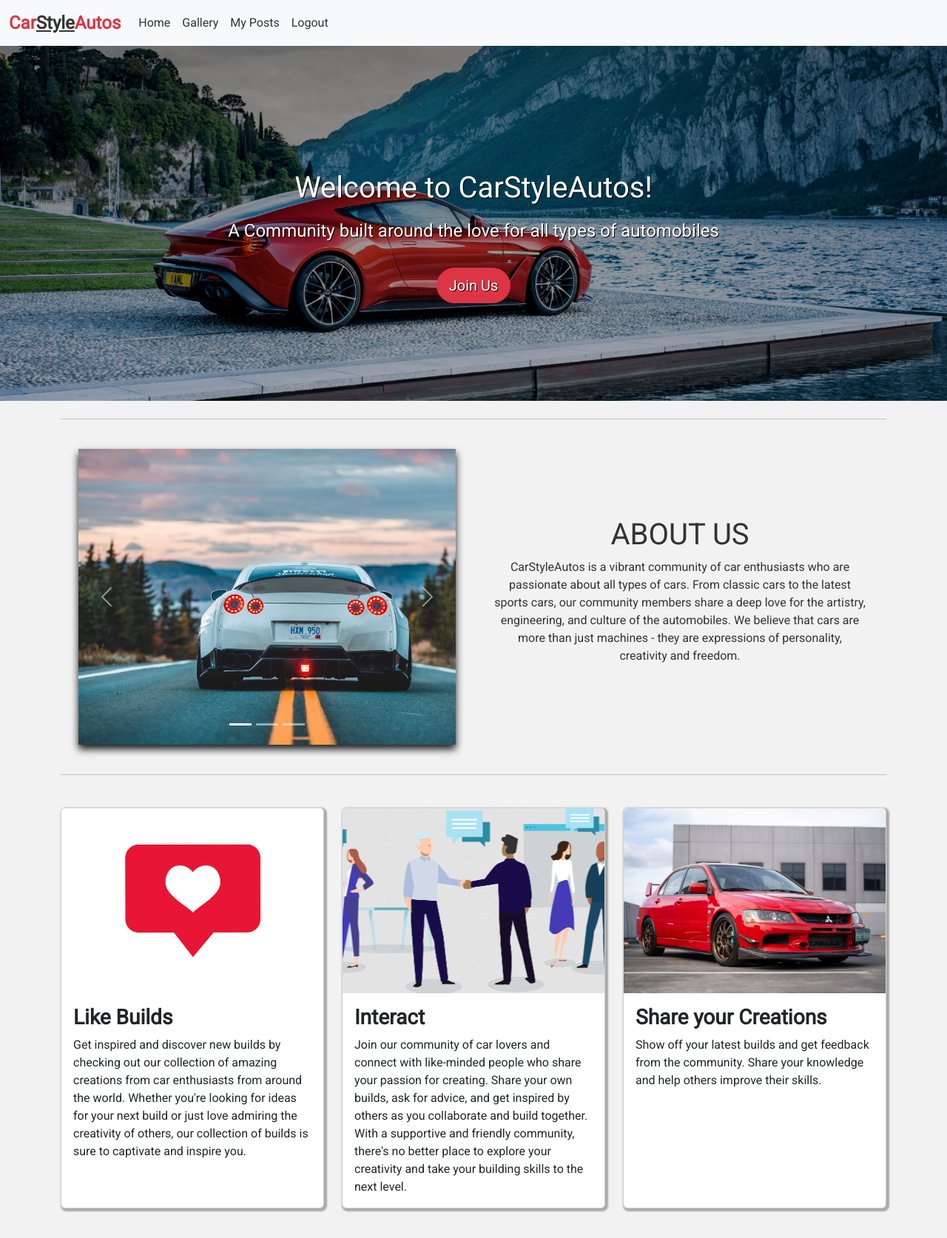
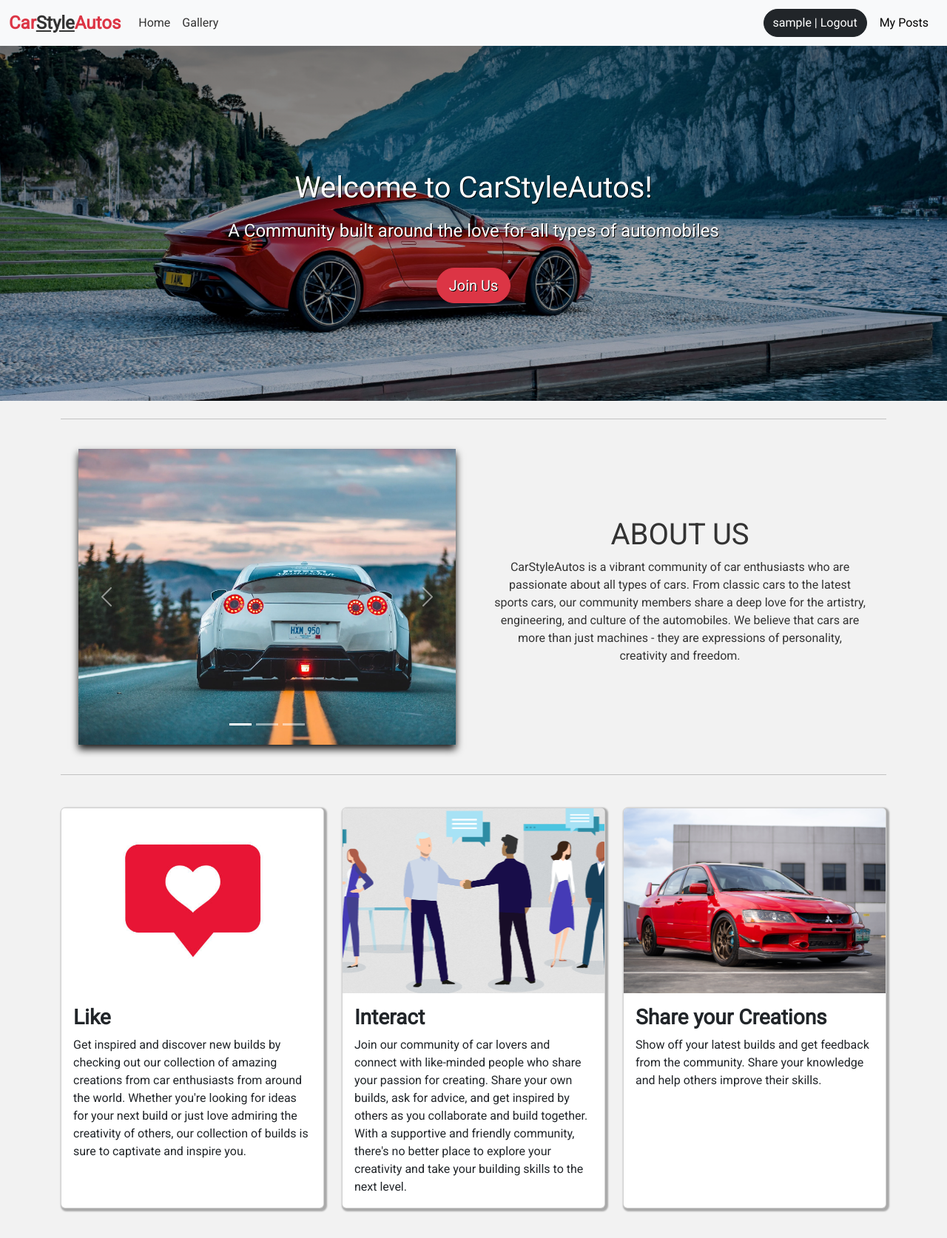
Before and after one commit to kryspinm97/PP4-CarStyleAutos, a Django app: page / in a window 1280 px wide. Shown: the top 1674 px of the page at 74% size. Run offline with Django 3.2, Linux system fonts and the light colour scheme; the visitor is signed in with stand-in values (Sample User, id 1); some libraries are stand-ins or nearby versions.

Commit message:
Added alert message on login/logout

```diff
--- a/blog/views.py
+++ b/blog/views.py
@@ -27,7 +27,7 @@ class CarGallery(View):
 class LoginView(SuccessMessageMixin, View):
     template_name = 'account/login.html'
     success_url = reverse_lazy('home')
-    success_message = 'You have successfully logged in!'
+    success_message = f'Welcome {{user.username}}'
 
     def get(self, request):
         if request.user.is_authenticated:
--- a/static/css/styles.css
+++ b/static/css/styles.css
@@ -145,11 +145,23 @@ h2 {
 
 /*-- CARDS --*/
 
+.alert {
+    font-size: 1rem;
+}
+
 /* --- BUTTON STYLING --- */
 
 .btn-primary {
     background-color: #dc3545;
     border-color: #dc3545;
+    border-radius: 50px;
+}
+
+.btn-light {
+    border-radius: 50px;
+}
+
+.btn-dark {
     border-radius: 50px;
 }
 
--- a/templates/base.html
+++ b/templates/base.html
@@ -35,15 +35,13 @@
           <li class="nav-item">
             <a class="nav-link" href="{% url 'cargallery' %}">Gallery</a>
           </li>
+        </ul>
+        <form class="d-flex align-items-center">
           {% if user.is_authenticated %}
-          <li class="nav-item">
-            <a class="nav-link" href="#">My Posts</a>
-          </li>
-          <li class="nav-item">
-            <a class="nav-link" href="{% url 'logout' %}">Logout</a>
-          </li>
+          <a href="{% url 'logout' %}" class="btn btn-dark text-center ms-1" type="submit"> {{ user.username }} | Logout</a>
+          <a href="#" class="btn btn-light ms-1" type="submit">My Posts</a>
           {% else %}
-        </ul>
+        </form>
         <form class="d-flex align-items-center">
           <a href="{% url 'login' %}" class="btn btn-secondary ms-1 text-center" type="submit">Login</a>
           <a href="{% url 'register' %}" class="btn btn-primary ms-1" type="submit">Register</a>
@@ -53,6 +51,19 @@
     </div>
   </nav>
   <!-- Navigation Bar Section -->
+
+ <!-- Message for Succesfull Login/Logout -->
+
+  {% if messages %}
+    {% for message in messages %}
+        <div class="alert alert-success alert-dismissible fade show" role="alert">
+            <span>{{ message }}</span>
+            <button type="button" class="btn-close" data-bs-dismiss="alert" aria-label="Close"></button>
+        </div>
+    {% endfor %}
+  {% endif %}
+
+   <!-- Message for Succesfull Login/Logout -->
 
   {% block content %}
   <!-- Content from other pages extending this template.-->
@@ -85,4 +96,14 @@
   integrity="sha384-ka7Sk0Gln4gmtz2MlQnikT1wXgYsOg+OMhuP+IlRH9sENBO0LRn5q+8nbTov4+1p" crossorigin="anonymous"></script>
 <!-- Boostrap & Jquery Scripts-->
 
+<!-- TIMEOUT FOR ALERT MSG -->
+<script>
+  $(document).ready(function(){
+    setTimeout(function() {
+      $(".alert").alert('close');
+    }, 5000); // time in milliseconds
+  });
+</script>
+<!-- TIMEOUT FOR ALERT MSG -->
+
 </html>
--- a/templates/index.html
+++ b/templates/index.html
@@ -84,7 +84,7 @@
         <div class="card card-home h-100">
           <img class="card-img-top card-image" src="../static/images/like-image.jpg" alt="Card image cap">
           <div class="card-body">
-            <h3 class="card-title fw-bold">Like Builds</h4>
+            <h3 class="card-title fw-bold">Like</h4>
               <p class="card-text text">Get inspired and discover new builds by checking out our collection of amazing
                 creations from car enthusiasts from around the world. Whether you're looking for ideas for your next
                 build or just love admiring the creativity of others, our collection of builds is sure to captivate and
```
